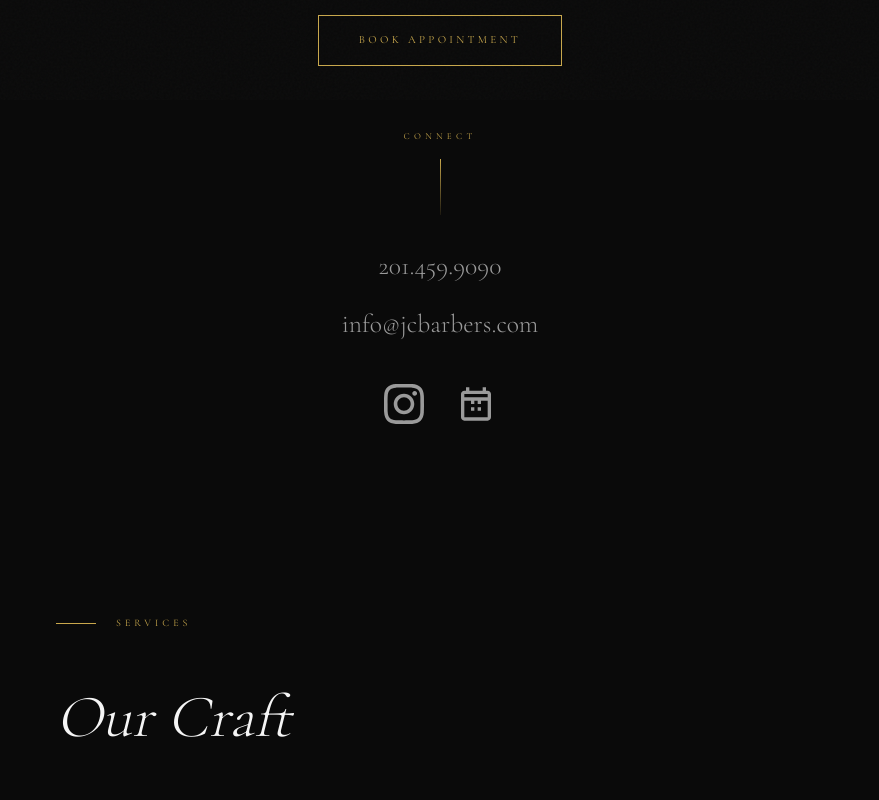
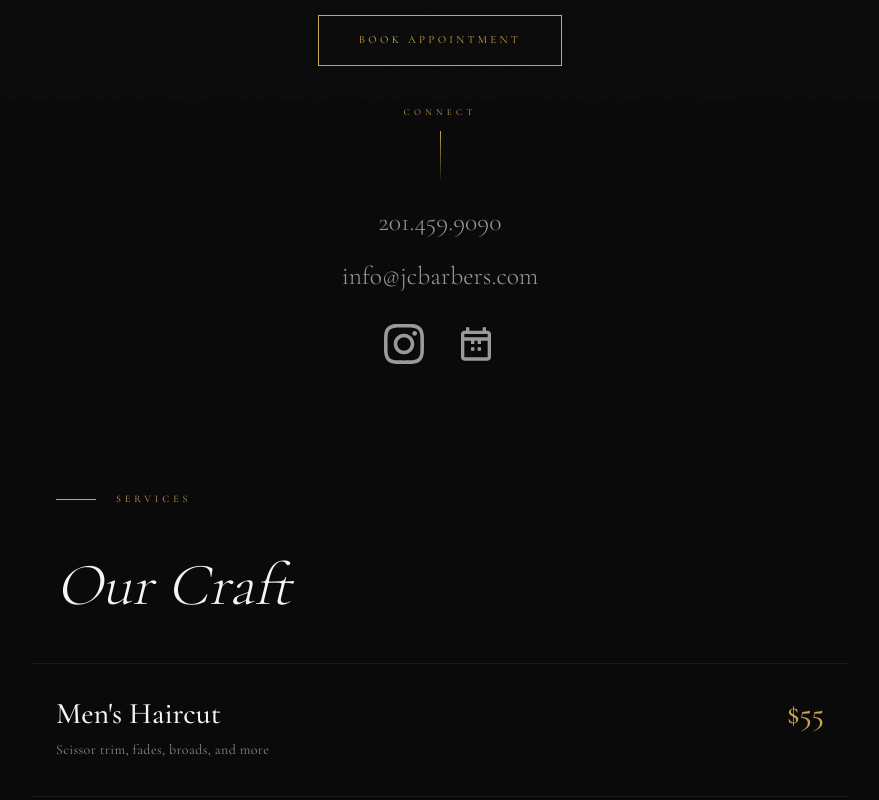
Before and after one commit to Rahulsanecdote/International-Styles, a Next.js app: page / in a window 1280 px wide. Shown: the part 700-1500 px from the top of the page, without its empty margins (200-1079 px from the left). Built offline with nearby package versions, Linux system fonts and the light colour scheme; no server answers; the database is empty.

Commit message:
Tighten homepage section spacing

```diff
--- a/src/components/Gallery.tsx
+++ b/src/components/Gallery.tsx
@@ -36,10 +36,10 @@ export default function Gallery() {
     : images.filter(img => img.category === filter);
 
   return (
-    <section id="gallery" className="py-28 md:py-36 bg-[#0A0A0A]">
+    <section id="gallery" className="py-20 md:py-24 bg-[#0A0A0A]">
       <div className="max-w-7xl mx-auto px-6 lg:px-16">
         {/* Section Label */}
-        <div className="flex items-center gap-5 mb-14 reveal">
+        <div className="flex items-center gap-5 mb-12 reveal">
           <div className="w-10 h-px bg-[#C9A84C]" />
           <span className="font-display text-[10px] tracking-[0.4em] uppercase text-[#C9A84C]">
             Our Work
@@ -52,12 +52,12 @@ export default function Gallery() {
         </h2>
 
         {/* Subtitle */}
-        <p className="font-display text-sm text-[#888888] tracking-wide mb-12 max-w-2xl reveal">
+        <p className="font-display text-sm text-[#888888] tracking-wide mb-10 max-w-2xl reveal">
           A showcase of our craft. Every cut tells a story of precision, style, and tradition.
         </p>
 
         {/* Filter Buttons */}
-        <div className="flex flex-wrap gap-4 mb-16 reveal">
+        <div className="flex flex-wrap gap-4 mb-12 reveal">
           {categories.map((cat) => (
             <button
               key={cat.value}
--- a/src/components/Hero.tsx
+++ b/src/components/Hero.tsx
@@ -15,7 +15,7 @@ export default function Hero() {
       {/* Radial Gold Glow Background */}
       <div className="absolute inset-0 bg-gradient-radial from-[#C9A84C]/5 via-transparent to-transparent opacity-30" />
 
-      <div className="relative z-10 mx-auto grid min-h-screen max-w-4xl grid-rows-[1fr_auto] px-6 pt-24 pb-10 text-center lg:px-16 md:pt-28 md:pb-12">
+      <div className="relative z-10 mx-auto grid min-h-screen max-w-4xl grid-rows-[1fr_auto] px-6 pt-24 pb-6 text-center lg:px-16 md:pt-28 md:pb-8">
         <div className="flex items-center justify-center">
           <div className="w-full">
             {/* Full Logo - Hero Centerpiece */}
@@ -55,14 +55,14 @@ export default function Hero() {
         </div>
 
         {/* Contact Stack */}
-        <div className="flex justify-center pt-12 opacity-0 animate-fade-up animation-delay-4 md:pt-16">
+        <div className="flex justify-center pt-8 opacity-0 animate-fade-up animation-delay-4 md:pt-10">
           <div className="flex flex-col items-center text-center">
             <span className="font-display text-[9px] tracking-[0.48em] uppercase text-[#C9A84C]">
               Connect
             </span>
-            <div className="mt-4 h-14 w-px bg-gradient-to-b from-[#C9A84C] to-[#C9A84C]/10" />
+            <div className="mt-3 h-10 w-px bg-gradient-to-b from-[#C9A84C] to-[#C9A84C]/10 md:h-12" />
 
-            <div className="mt-8 space-y-5">
+            <div className="mt-6 space-y-3 md:space-y-4">
               <a
                 href={`tel:${BUSINESS.phoneTel}`}
                 className="block font-display text-[clamp(1.6rem,2vw,2.2rem)] font-light text-[#9A9A9A] hover:text-[#C9A84C] transition-colors duration-300"
@@ -77,7 +77,7 @@ export default function Hero() {
               </a>
             </div>
 
-            <div className="mt-10 flex items-center gap-8 text-[#9A9A9A]">
+            <div className="mt-7 flex items-center gap-8 text-[#9A9A9A]">
               <a
                 href={instagramUrl}
                 target="_blank"
--- a/src/components/Reviews.tsx
+++ b/src/components/Reviews.tsx
@@ -56,10 +56,10 @@ export default function Reviews() {
   };
 
   return (
-    <section id="reviews" className="py-24 md:py-32 bg-[#0A0A0A] reveal">
+    <section id="reviews" className="py-20 md:py-24 bg-[#0A0A0A] reveal">
       <div className="max-w-7xl mx-auto px-6">
         {/* Section Header */}
-        <div className="text-center mb-16">
+        <div className="text-center mb-12">
           <p className="text-[#C9A84C] font-display text-sm uppercase tracking-[0.2em] mb-4">
             Client Reviews
           </p>
@@ -114,7 +114,7 @@ export default function Reviews() {
         )}
 
         {/* CTA Buttons */}
-        <div className="flex flex-col sm:flex-row gap-4 justify-center items-center mt-16">
+        <div className="flex flex-col sm:flex-row gap-4 justify-center items-center mt-12">
           <button
             onClick={() => setShowSubmitForm(!showSubmitForm)}
             className="bg-[#C9A84C] text-[#0A0A0A] px-8 py-4 font-display text-sm uppercase tracking-wider hover:bg-[#E8C96A] transition-all"
@@ -131,7 +131,7 @@ export default function Reviews() {
 
         {/* Submit Form */}
         {showSubmitForm && (
-          <div className="mt-16 max-w-2xl mx-auto bg-[#111111] border border-[#222222] p-8 md:p-12">
+          <div className="mt-12 max-w-2xl mx-auto bg-[#111111] border border-[#222222] p-8 md:p-12">
             <ReviewSubmitForm onSuccess={handleReviewSuccess} />
           </div>
         )}
--- a/src/components/Services.tsx
+++ b/src/components/Services.tsx
@@ -48,10 +48,10 @@ export default function Services() {
   ];
 
   return (
-    <section id="services" className="py-28 md:py-36 bg-[#0A0A0A]">
+    <section id="services" className="py-20 md:py-24 bg-[#0A0A0A]">
       <div className="max-w-4xl mx-auto px-6 lg:px-16">
         {/* Section Label */}
-        <div className="flex items-center gap-5 mb-14 reveal">
+        <div className="flex items-center gap-5 mb-12 reveal">
           <div className="w-10 h-px bg-[#C9A84C]" />
           <span className="font-display text-[10px] tracking-[0.4em] uppercase text-[#C9A84C]">
             Services
@@ -59,7 +59,7 @@ export default function Services() {
         </div>
 
         {/* Heading */}
-        <h2 className="font-display text-5xl md:text-6xl font-light italic text-[#F5F5F5] mb-16 reveal">
+        <h2 className="font-display text-5xl md:text-6xl font-light italic text-[#F5F5F5] mb-12 reveal">
           Our Craft
         </h2>
 
@@ -94,7 +94,7 @@ export default function Services() {
         <div className="border-b border-[#1A1A1A] mt-1" />
 
         {/* Call to Action */}
-        <div className="mt-16 text-center reveal">
+        <div className="mt-12 text-center reveal">
           <a
             href="#booking"
             className="inline-flex items-center gap-4 group"
```
